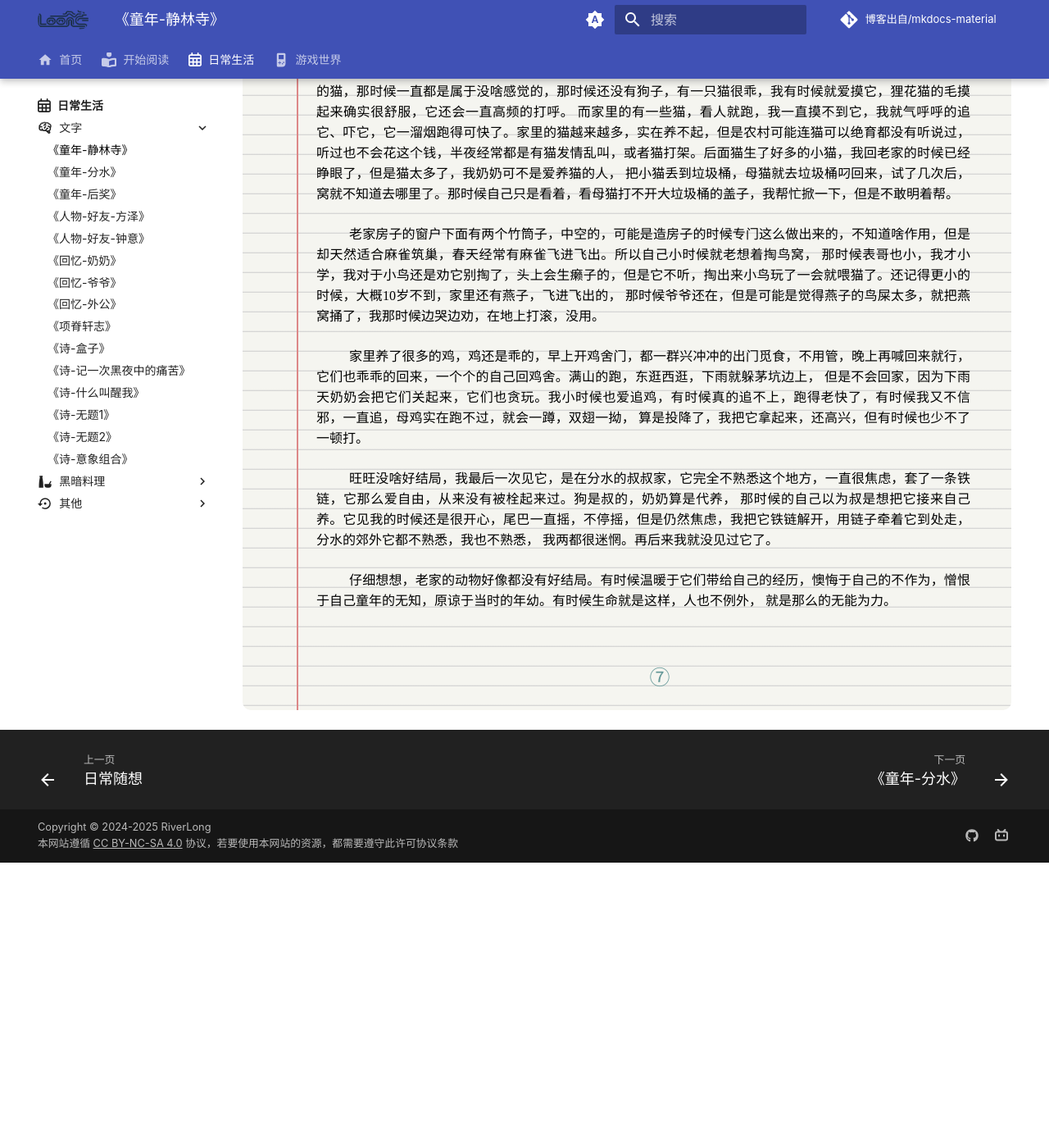
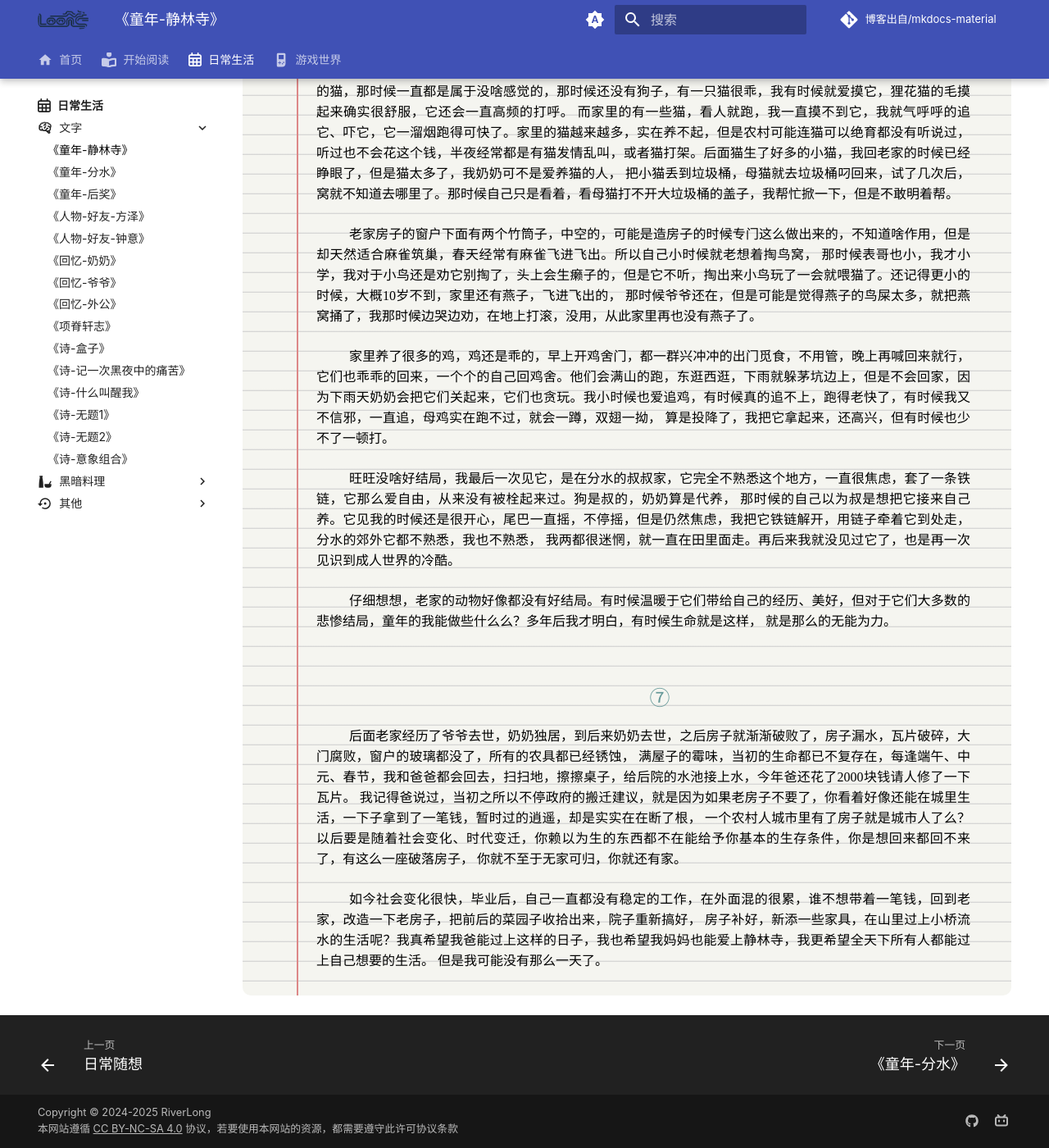
Before and after one commit to 971230/971230.github.io, an MkDocs documentation site: the page built from docs/日常/文字/童年-静林寺.md, in a window 1280 px wide and 1400 px high, scrolled down 5977 px. Shown: the whole window at 82% size. Built offline with MkDocs 1.6.1 and Material for MkDocs 9.7.7, drawn with Linux system fonts in a browser that asks for light colours; some web fonts are replaced; comment, search, counter and statistics services are not loaded; before the commit the page ends 7029 px from its top, so only the background shows below that.

Commit message:
完结《童年-静林寺》

```diff
--- a/docs/日常/文字/童年-静林寺.md
+++ b/docs/日常/文字/童年-静林寺.md
@@ -243,26 +243,38 @@ hide:
 <p>
 老家房子的窗户下面有两个竹筒子，中空的，可能是造房子的时候专门这么做出来的，不知道啥作用，但是却天然适合麻雀筑巢，春天经常有麻雀飞进飞出。所以自己小时候就老想着掏鸟窝，
 那时候表哥也小，我才小学，我对于小鸟还是劝它别掏了，头上会生癞子的，但是它不听，掏出来小鸟玩了一会就喂猫了。还记得更小的时候，大概10岁不到，家里还有燕子，飞进飞出的，
-那时候爷爷还在，但是可能是觉得燕子的鸟屎太多，就把燕窝捅了，我那时候边哭边劝，在地上打滚，没用。
+那时候爷爷还在，但是可能是觉得燕子的鸟屎太多，就把燕窝捅了，我那时候边哭边劝，在地上打滚，没用，从此家里再也没有燕子了。
 </p>
 
 <p>
-家里养了很多的鸡，鸡还是乖的，早上开鸡舍门，都一群兴冲冲的出门觅食，不用管，晚上再喊回来就行，它们也乖乖的回来，一个个的自己回鸡舍。满山的跑，东逛西逛，下雨就躲茅坑边上，
-但是不会回家，因为下雨天奶奶会把它们关起来，它们也贪玩。我小时候也爱追鸡，有时候真的追不上，跑得老快了，有时候我又不信邪，一直追，母鸡实在跑不过，就会一蹲，双翅一拗，
+家里养了很多的鸡，鸡还是乖的，早上开鸡舍门，都一群兴冲冲的出门觅食，不用管，晚上再喊回来就行，它们也乖乖的回来，一个个的自己回鸡舍。他们会满山的跑，东逛西逛，下雨就躲茅坑边上，但是不会回家，因为下雨天奶奶会把它们关起来，它们也贪玩。我小时候也爱追鸡，有时候真的追不上，跑得老快了，有时候我又不信邪，一直追，母鸡实在跑不过，就会一蹲，双翅一拗，
 算是投降了，我把它拿起来，还高兴，但有时候也少不了一顿打。
 </p>
 
 <p>
 旺旺没啥好结局，我最后一次见它，是在分水的叔叔家，它完全不熟悉这个地方，一直很焦虑，套了一条铁链，它那么爱自由，从来没有被栓起来过。狗是叔的，奶奶算是代养，
 那时候的自己以为叔是想把它接来自己养。它见我的时候还是很开心，尾巴一直摇，不停摇，但是仍然焦虑，我把它铁链解开，用链子牵着它到处走，分水的郊外它都不熟悉，我也不熟悉，
-我两都很迷惘。再后来我就没见过它了。
+我两都很迷惘，就一直在田里面走。再后来我就没见过它了，也是再一次见识到成人世界的冷酷。
 </p>
 
 <p>
-仔细想想，老家的动物好像都没有好结局。有时候温暖于它们带给自己的经历，懊悔于自己的不作为，憎恨于自己童年的无知，原谅于当时的年幼。有时候生命就是这样，人也不例外，
+仔细想想，老家的动物好像都没有好结局。有时候温暖于它们带给自己的经历、美好，但对于它们大多数的悲惨结局，童年的我能做些什么么？多年后我才明白，有时候生命就是这样，
 就是那么的无能为力。
 </p>
 
 <h2>⑦</h2>
 
+<p>
+后面老家经历了爷爷去世，奶奶独居，到后来奶奶去世，之后房子就渐渐破败了，房子漏水，瓦片破碎，大门腐败，窗户的玻璃都没了，所有的农具都已经锈蚀，
+满屋子的霉味，当初的生命都已不复存在，每逢端午、中元、春节，我和爸爸都会回去，扫扫地，擦擦桌子，给后院的水池接上水，今年爸还花了2000块钱请人修了一下瓦片。
+我记得爸说过，当初之所以不停政府的搬迁建议，就是因为如果老房子不要了，你看着好像还能在城里生活，一下子拿到了一笔钱，暂时过的逍遥，却是实实在在断了根，
+一个农村人城市里有了房子就是城市人了么？以后要是随着社会变化、时代变迁，你赖以为生的东西都不在能给予你基本的生存条件，你是想回来都回不来了，有这么一座破落房子，
+你就不至于无家可归，你就还有家。
+</p>
+
+<p>
+如今社会变化很快，毕业后，自己一直都没有稳定的工作，在外面混的很累，谁不想带着一笔钱，回到老家，改造一下老房子，把前后的菜园子收拾出来，院子重新搞好，
+房子补好，新添一些家具，在山里过上小桥流水的生活呢？我真希望我爸能过上这样的日子，我也希望我妈妈也能爱上静林寺，我更希望全天下所有人都能过上自己想要的生活。
+但是我可能没有那么一天了。
+</p>
 </div>
```
